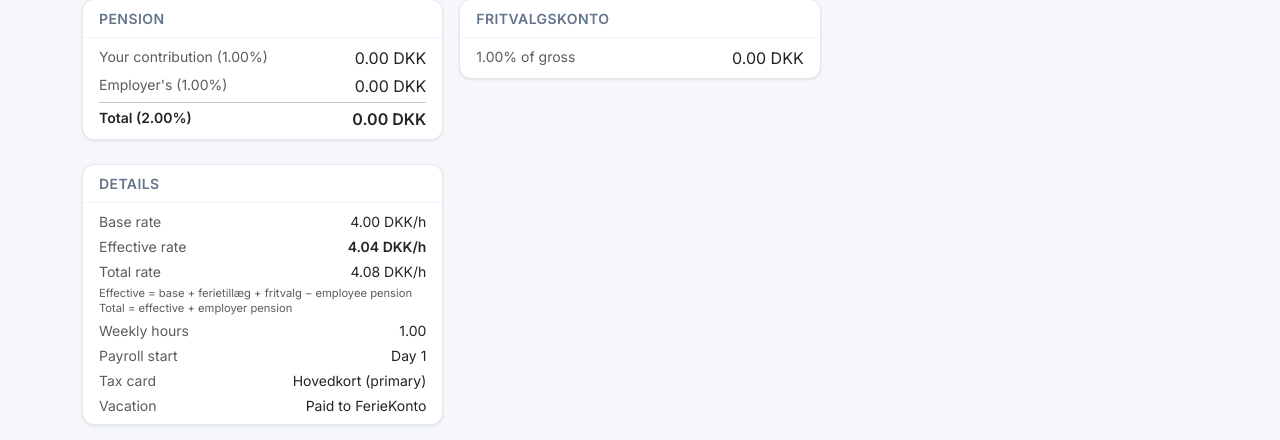
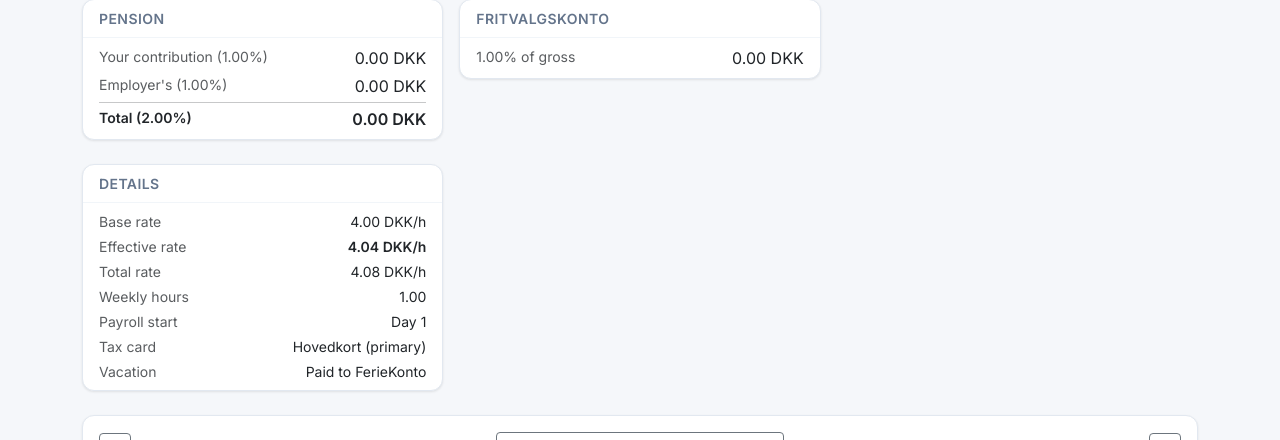
Before and after one commit to Peasniped/BitGigs, a Django app: page /workplaces/1/ in a window 1280 px wide. Shown: the part 335-775 px from the top of the page. Run offline with Django 5.2, Linux system fonts and the light colour scheme; data comes from the database, SQL or seed files in the repository; tables that the repository leaves empty hold one stand-in row (values such as "Sample post"); grey boxes marked "Sample" are stand-in pictures; data that the repository does not hold is empty; some libraries are stand-ins or nearby versions.

Commit message:
Remove uneeded text in table

```diff
--- a/workplaces/templates/workplaces/workplace_detail.html
+++ b/workplaces/templates/workplaces/workplace_detail.html
@@ -140,7 +140,6 @@
           <div class="d-flex justify-content-between mb-1"><span class="text-muted">Base rate</span><span>{{ workplace.hourly_rate }} DKK/h</span></div>
           <div class="d-flex justify-content-between mb-1"><span class="text-muted">Effective rate</span><span class="fw-semibold">{{ workplace.effective_hourly_rate }} DKK/h</span></div>
           <div class="d-flex justify-content-between mb-1"><span class="text-muted">Total rate</span><span>{{ workplace.total_hourly_rate }} DKK/h</span></div>
-          <div class="form-text mt-0 mb-1" style="font-size:0.7rem;line-height:1.3;">Effective = base + ferietillæg + fritvalg − employee pension<br>Total = effective + employer pension</div>
         {% else %}
           <div class="d-flex justify-content-between mb-1"><span class="text-muted">Salary</span><span>{{ workplace.monthly_salary }} DKK/mo</span></div>
         {% endif %}
```
